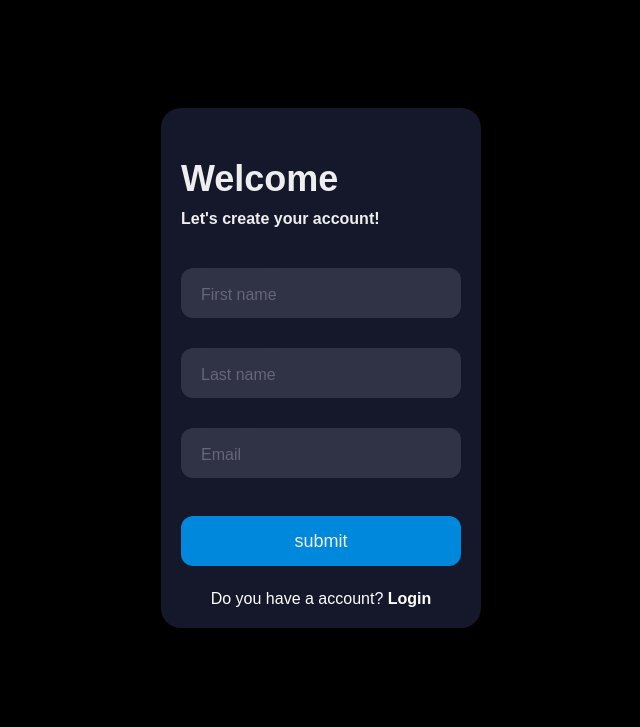
After one commit to Cinarss/Food, a PHP site: page /register.php in a window 1280 px wide. The commit adds this page. Shown: the top 727 px of the page, without its empty margins (319-959 px from the left). Run offline with PHP 8.4, Linux system fonts and the light colour scheme.

Commit message:
Front-End

```diff
--- /dev/null
+++ b/css/login.css
@@ -0,0 +1,151 @@
+body {
+    align-items: center;
+    background-color: #000;
+    display: flex;
+    justify-content: center;
+    height: 90vh;
+  }
+
+  .form {
+    background-color: #15172b;
+    border-radius: 20px;
+    box-sizing: border-box;
+    padding: 20px;
+    width: 320px;
+  }
+
+  .title {
+    color: #eee;
+    font-family: sans-serif;
+    font-size: 36px;
+    font-weight: 600;
+    margin-top: 30px;
+  }
+
+  .subtitle {
+    color: #eee;
+    font-family: sans-serif;
+    font-size: 16px;
+    font-weight: 600;
+    margin-top: 10px;
+  }
+
+  .input-container {
+    height: 50px;
+    position: relative;
+    width: 100%;
+  }
+
+  .ic1 {
+    margin-top: 40px;
+  }
+
+  .ic2 {
+    margin-top: 30px;
+  }
+
+  .input {
+    background-color: #303245;
+    border-radius: 12px;
+    border: 0;
+    box-sizing: border-box;
+    color: #eee;
+    font-size: 18px;
+    height: 100%;
+    outline: 0;
+    padding: 4px 20px 0;
+    width: 100%;
+  }
+
+  .cut {
+    background-color: #15172b;
+    border-radius: 10px;
+    height: 20px;
+    left: 20px;
+    position: absolute;
+    top: -20px;
+    transform: translateY(0);
+    transition: transform 200ms;
+    width: 76px;
+  }
+
+  .cut-short {
+    width: 50px;
+  }
+
+  .input:focus ~ .cut,
+  .input:not(:placeholder-shown) ~ .cut {
+    transform: translateY(8px);
+  }
+
+  .placeholder {
+    color: #65657b;
+    font-family: sans-serif;
+    left: 20px;
+    line-height: 14px;
+    pointer-events: none;
+    position: absolute;
+    transform-origin: 0 50%;
+    transition: transform 200ms, color 200ms;
+    top: 20px;
+  }
+
+  .input:focus ~ .placeholder,
+  .input:not(:placeholder-shown) ~ .placeholder {
+    transform: translateY(-30px) translateX(10px) scale(0.75);
+  }
+
+  .input:not(:placeholder-shown) ~ .placeholder {
+    color: #808097;
+  }
+
+  .input:focus ~ .placeholder {
+    color: #dc2f55;
+  }
+
+  .submit {
+    background-color: #08d;
+    border-radius: 12px;
+    border: 0;
+    box-sizing: border-box;
+    color: #eee;
+    cursor: pointer;
+    font-size: 18px;
+    height: 50px;
+    margin-top: 38px;
+    outline: 0;
+    text-align: center;
+    transition: .7s;
+    width: 100%;
+  }
+
+  .submit:active {
+    background-color: #06b;
+  }
+
+  .submit:hover{
+    background-color: rgb(70, 150, 216);
+    transition: .7s;
+  }
+
+
+  .goLoginPage{
+    margin: 1.5rem 0 0 0;
+    color: #fff;
+    text-align: center;
+    font-family: sans-serif;
+  }
+
+
+  .goLoginPage a{
+    color: #fff;
+    text-decoration: none;
+    font-family: sans-serif;
+    transition: .5s;
+  }
+
+
+  .goLoginPage strong:hover{
+    color: rgb(209, 209, 209);
+    transition: .5s;
+  }
--- a/food-details.php
+++ b/food-details.php
@@ -25,5 +25,7 @@
             <p>Gönderim Tarihi:22/08/2022</p>
         </div>
     </div>
+
+    <?php include "footer.php"; ?>
 </body>
 </html>
--- a/foods.php
+++ b/foods.php
@@ -27,5 +27,8 @@
 
     <?php }?>
     </div>
+
+
+    <?php include "footer.php"; ?>
 </body>
 </html>
--- a/navbar.php
+++ b/navbar.php
@@ -16,7 +16,7 @@
                     <a href="foods.php"><li>Foods</li></a>
                     <a href="share-food.php"><li>Share Food</li></a>
                     <a href="shared-foods.php"><li>My Foods</li></a>
-                    <a href=""><li>Log In</li></a>
+                    <a href="register.php"><li>Sign In</li></a>
                 </ul>
             </div>
         </div>
--- /dev/null
+++ b/register.php
@@ -0,0 +1,37 @@
+<!DOCTYPE html>
+<html lang="en">
+<head>
+    <meta charset="UTF-8">
+    <link rel="stylesheet" href="css/login.css">
+    <meta http-equiv="X-UA-Compatible" content="IE=edge">
+    <meta name="viewport" content="width=device-width, initial-scale=1.0">
+    <title>Document</title>
+</head>
+<body>
+
+
+<div class="form">
+      <div class="title">Welcome</div>
+      <div class="subtitle">Let's create your account!</div>
+      <div class="input-container ic1">
+        <input id="firstname" class="input" type="text" placeholder=" " />
+        <div class="cut"></div>
+        <label for="firstname" class="placeholder">First name</label>
+      </div>
+      <div class="input-container ic2">
+        <input id="lastname" class="input" type="text" placeholder=" " />
+        <div class="cut"></div>
+        <label for="lastname" class="placeholder">Last name</label>
+      </div>
+      <div class="input-container ic2">
+        <input id="email" class="input" type="text" placeholder=" " />
+        <div class="cut cut-short"></div>
+        <label for="email" class="placeholder">Email</>
+      </div>
+      <button type="text" class="submit">submit</button>
+      <p class="goLoginPage">Do you have a account?<a href="login.php"> <strong>Login</strong></a></p>
+    </div>
+
+
+</body>
+</html>
--- a/share-food.php
+++ b/share-food.php
@@ -19,5 +19,8 @@
   <input type="submit" value="Share"/>
 </form>
 
+
+<?php include "footer.php"; ?>
+
 </body>
 </html>
--- a/shared-foods.php
+++ b/shared-foods.php
@@ -27,6 +27,6 @@
 
     </table>
 </div>
-
+<?php include "footer.php"; ?>
 </body>
 </html>
```
Also changed, not shown: css/global.css (+26 -0 lines), footer.php (added, +30 -0 lines), index.php (line endings or trailing spaces).
